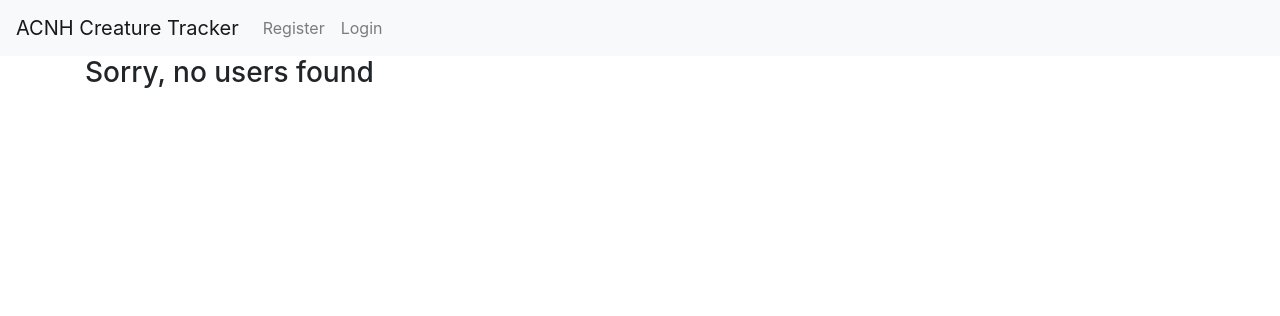
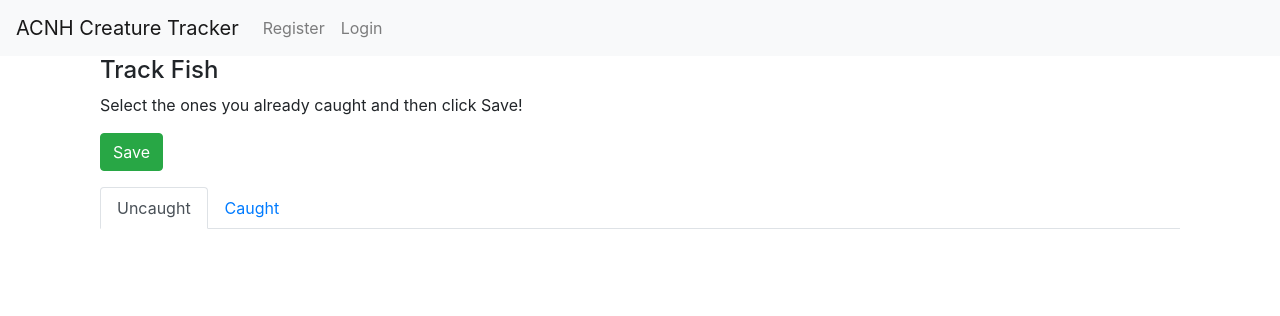
Before and after one commit to kristychu/SBcapstone1, a Python web app: template templates/users/index.html in a window 1280 px wide. Shown: the top 316 px of the page. Run offline with Jinja, Linux system fonts and the light colour scheme; the template is opened without the code that fills it, so the values that code supplies are empty; some libraries are stand-ins or nearby versions.

Commit message:
made a 2nd more basic index page and add functions to make API calls to load database and add routes of tracking and saving fish in respective sections

```diff
--- a/requirements.txt
+++ b/requirements.txt
@@ -1,6 +1,8 @@
 bcrypt==3.2.0
 blinker==1.4
+certifi==2020.6.20
 cffi==1.14.3
+chardet==3.0.4
 click==7.1.2
 dnspython==2.0.0
 email-validator==1.1.1
@@ -15,7 +17,9 @@ Jinja2==2.11.2
 MarkupSafe==1.1.1
 psycopg2-binary==2.8.6
 pycparser==2.20
+requests==2.24.0
 six==1.15.0
 SQLAlchemy==1.3.20
+urllib3==1.25.11
 Werkzeug==1.0.1
 WTForms==2.3.3
--- /dev/null
+++ b/static/app.js
@@ -0,0 +1,48 @@
+const BASE_URL = "https://acnhapi.com/v1a";
+
+async function getAllFish() {
+    const response = await axios.get(`${BASE_URL}/fish`);
+    const fishArr = response.data
+    populateImages(fishArr)
+}
+
+async function getFish(fish_id) {
+    const response = await axios.get(`${BASE_URL}/fish/${fish_id}`);
+    console.log(response);
+    const name = response.data.name
+    const catchphrase = response.data['catch-phrase']
+    const icon = response.data['icon_uri']
+    const imgsrc = response.data['image_uri']
+    console.log(name['name-USen'])
+    console.log(catchphrase)
+    console.log(icon)
+    console.log(imgsrc)
+}
+
+function populateImages(fish){
+    const $grid = $("#uncaught-fish-grid");
+    $grid.empty();
+
+    for (let f of fish) {
+        let $item = $(
+        `<div class="card col-2 custom-control custom-checkbox image-checkbox bg-light" style="max-width: 300px" data-id="fish-${f.id}">
+                <input type="checkbox" class="custom-control-input" id="fish-${f.id}">
+                <label class="custom-control-label" for="fish-${f.id}">
+                    <div class="card-header">${f.name['name-USen']}</div>
+                    <img src="${f['icon_uri']}" class="card-img-top img-fluid">
+                    </label>
+        </div>
+        `);
+
+        $grid.append($item);
+    }
+}
+
+//save button on click, save the checked fish.id and user.id (saved to localstorage or session?)
+//to Caught table using sqlalchemy. Checked fish images should be taken away from UnCaught tab and appear under Caught tab.
+
+//If user is signing in for the first time, get all fish
+
+
+
+//Otherwise, if user is logging in, show fish they haven't caught yet
--- a/templates/home-anon.html
+++ b/templates/home-anon.html
@@ -5,5 +5,7 @@
     <h4>New to ACNH Creature Tracker?</h4>
     <p>Register now to start tracking your creatures you've caught in ACNH!</p>
     <a href="/register" class="btn btn-primary">Register</a>
+    <p>Already have an account?</p>
+    <a href="/login" class="btn btn-primary">Login</a>
   </div>
 {% endblock %}
--- a/templates/home.html
+++ b/templates/home.html
@@ -1,4 +1,7 @@
 {% extends 'base.html' %}
 {% block content %}
-<h4>Welcome to your home page!</h4>
+<h4>Welcome to ACNH Creature Tracker!</h4>
+<p>Ready to start tracking? Find out what else you need to catch!</p>
+<p>We currently only track fish. Bugs, Sea Creatures, and Fossils will be added eventually.</p>
+<a href="/track" class="btn btn-primary">Start Tracking!</a>
 {% endblock %}
--- a/templates/users/index.html
+++ b/templates/users/index.html
@@ -1,15 +1,47 @@
 {% extends 'base.html' %}
 {% block content %}
-  {% if users|length == 0 %}
-    <h3>Sorry, no users found</h3>
-  {% else %}
-    <div class="row justify-content-end">
-      <div class="col-sm-9">
-        <div class="row">
+    <div class="container">
+      <h4>Track Fish</h4>
+      <p>Select the ones you already caught and then click Save!</p>
+      <a href="/save" method="POST" class="btn btn-large btn-success">Save</a>
+    </div>
+    <p>
+      <div class="container">
+          <ul class="nav nav-tabs" id="myTabs" role="tablist">
+              <li class="nav-item">
+                  <a class="nav-link active" id="uncaughtFishContainer-tab" data-toggle="tab" href="#uncaught" role="tab" aria-controls="uncaught" aria-selected="true">Uncaught</a>
+              </li>
+              <li class="nav-item">
+                  <a class="nav-link" id="caughtFishContainer-tab" data-toggle="tab" href="#caught" role="tab" aria-controls="caught" aria-selected="true">Caught</a>
+              </li>
+          </ul>
+          <div class="tab-content" id="myTabsContent">
+              <div class="tab-pane fade show active" id="uncaughtFishContainer" role="tabpanel" aria-labelledby="uncaught-tab">
+                  <div id="uncaught-fish-div">
+                      <div class="row" id="uncaught-fish-grid">
+                          {% for f in all_fish %}
+                            <div class="card col-2 p5 custom-control custom-checkbox image-checkbox bg-light" style="max-width: 300px" data-id="fish-{{f.id}}">
+                                <input type="checkbox" class="custom-control-input" id="fish-{{f.id}}">
+                                <label class="custom-control-label" for="fish-{{f.id}}">
+                                    <div class="card-header">{{f.name}}</div>
+                                    <img src="{{f.icon_url}}" class="card-img-top img-fluid">
+                                </label>
+                            </div>
+                          {% endfor %}
+                      </div>
+                  </div>
+              </div>
+              <div class="container" id="caught-fish-container">
+                  <div class="tab-pane fade" id="caughtFishContainer" role="tabpanel" aria-labelledby="caught-tab">
+                      <div id="caught-fish-div">
+                          <div class="row" id="caught-fish-grid">
+                          </div>
+                      </div>
+                  </div>
+              </div>
+          </div>
+      </div>
+    </p>
 
-
-        </div>
-      </div>
-    </div>
-  {% endif %}
+    <script src="static/app.js"></script>
 {% endblock %}
```
Also changed, not shown: app.py (+90 -2 lines), models.py (+21 -4 lines), templates/users/index-2.html (added, +60 -0 lines).
